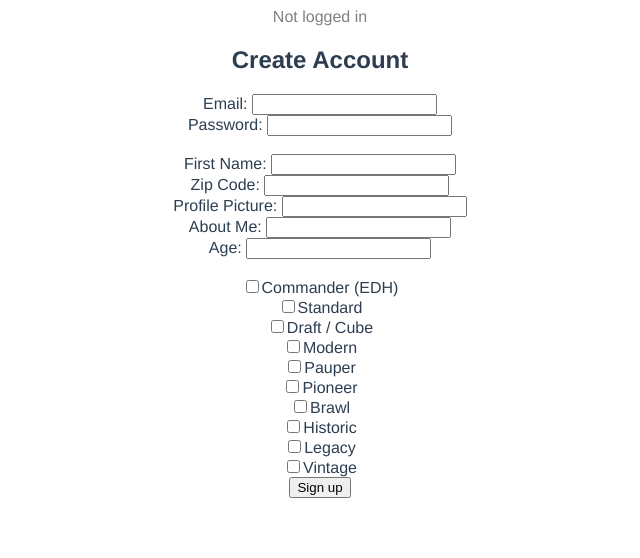
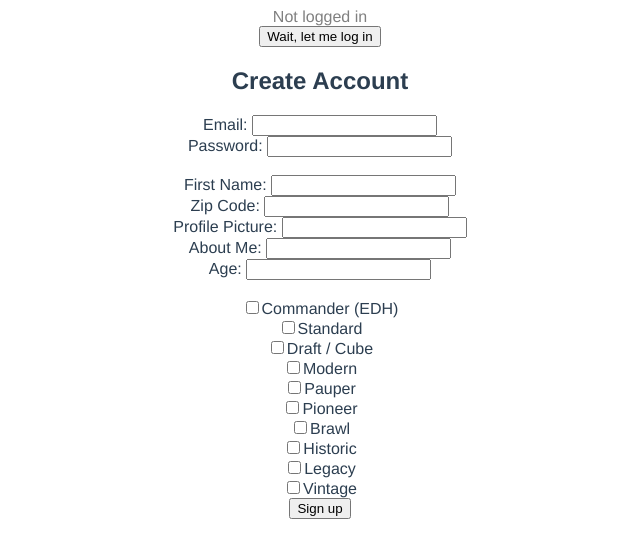
Before and after one commit to katke/playgroup-tutor-frontend, a Vue app: page /create-account in a window 1280 px wide. Shown: the top 558 px of the page, without its empty margins (320-960 px from the left). Built offline with nearby package versions, Linux system fonts and the light colour scheme; what vue-cool-select would draw is missing.

Commit message:
point to each other for smooth transitions

```diff
--- a/src/views/CreateAccount.vue
+++ b/src/views/CreateAccount.vue
@@ -1,5 +1,6 @@
 <template>
   <div class="createaccount">
+    <button @click="showLogIn()">Wait, let me log in</button>
     <h2>Create Account</h2>
     <div>
       <div>
@@ -67,6 +68,9 @@ export default {
   },
   created: function () {},
   methods: {
+    showLogIn: function () {
+      this.$router.push("/log-in");
+    },
     createAccount: function () {
       axios.post("/users", this.inputParams).then((response) => {
         this.favorite_formats.forEach((format) => {
--- a/src/views/LogIn.vue
+++ b/src/views/LogIn.vue
@@ -34,6 +34,9 @@ export default {
   },
   created: function () {},
   methods: {
+    showCreateAccount: function () {
+      this.$router.push("/create-account");
+    },
     signIn: function () {
       console.log(this.inputParams);
       axios.post("/sessions", this.inputParams).then((response) => {
```
